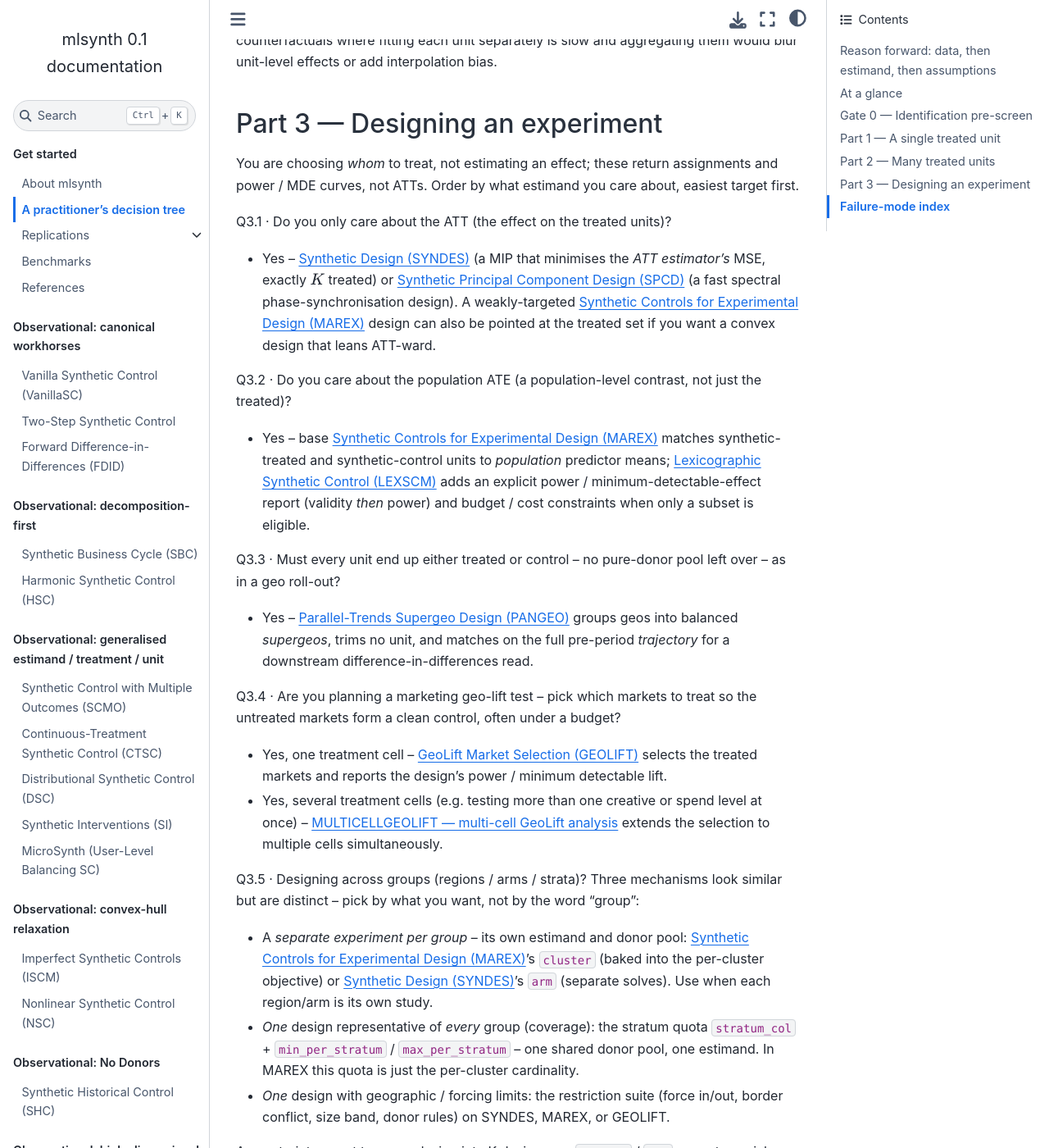
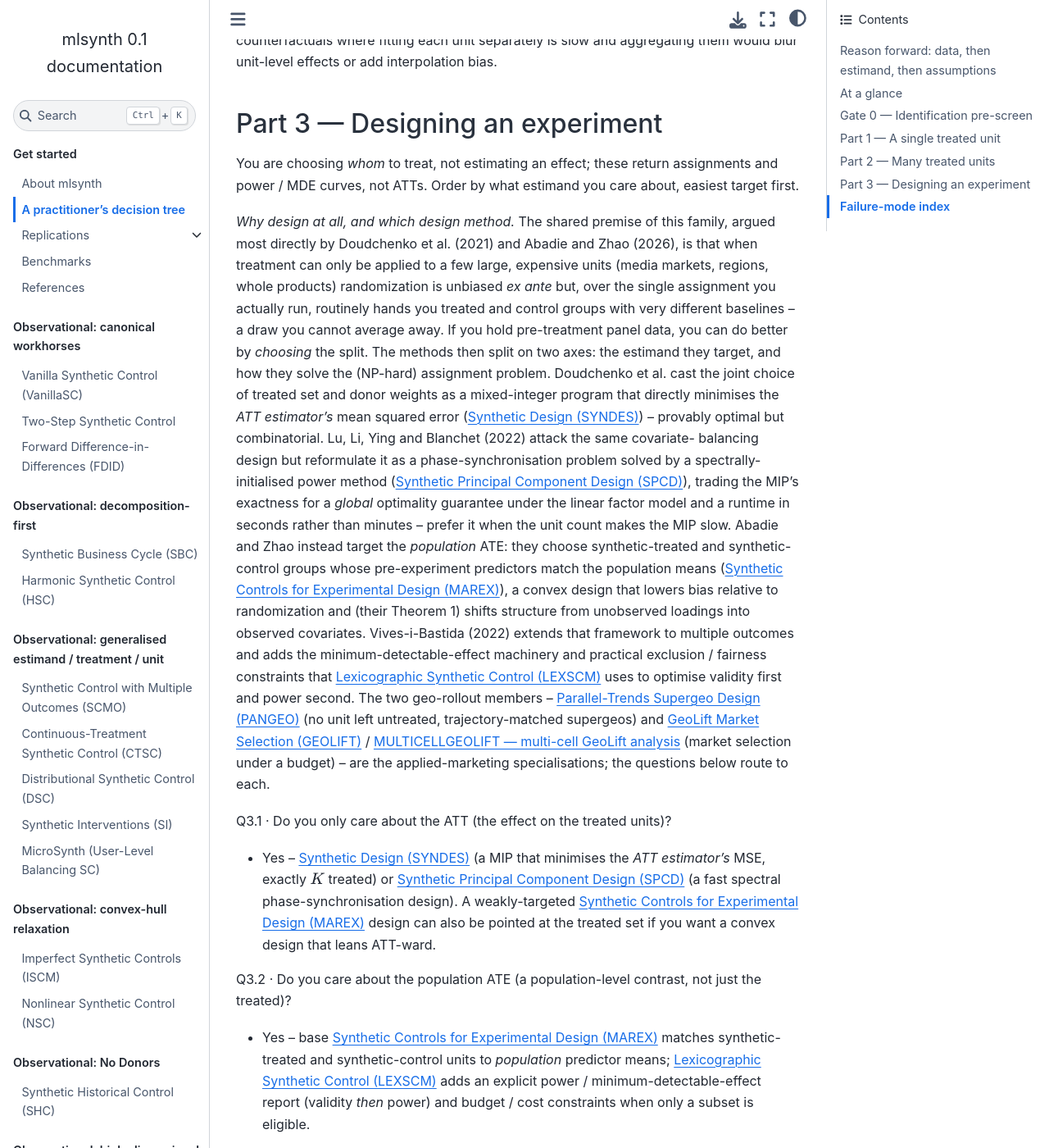
Before and after one commit to jgreathouse9/mlsynth, a Sphinx documentation site: the page built from docs/choose.rst, in a window 1280 px wide and 1400 px high, scrolled down 16184 px. Shown: the whole window at 82% size. Built offline with Sphinx 7.4.7 and the Sphinx Book theme 1.1.4, drawn with Linux system fonts in a browser that asks for light colours.

Commit message:
docs(choose): ground the experimental-design family (Part 3)
Add an author-grounded "why design, and which design method" remark at the top
of Part 3, distinguishing the design estimators by estimand and solver: SYNDES
(Doudchenko et al. 2021) MIP minimising the ATT estimator's MSE; SPCD (Lu, Li,
Ying & Blanchet 2022) the same balancing design reformulated as phase
synchronisation with a global guarantee and second-scale runtime; MAREX (Abadie
& Zhao 2026) convex population-ATE predictor matching that beats randomization
on bias; LEXSCM (Abadie-Zhao + Vives-i-Bastida 2022) validity-then-power with
MDE and exclusion/fairness constraints; and the PANGEO / GEOLIFT geo-rollout
specialisations.

Co-Authored-By: Claude Opus 4.8 <noreply@anthropic.com>
Claude-Session: https://claude.ai/code/session_015nRd88pbMUETcrkKY1S6Hr

```diff
--- a/docs/choose.rst
+++ b/docs/choose.rst
@@ -672,6 +672,34 @@ You are choosing *whom* to treat, not estimating an effect; these return
 assignments and power / MDE curves, not ATTs. Order by what estimand you care
 about, easiest target first.
 
+*Why design at all, and which design method.* The shared premise of this family,
+argued most directly by Doudchenko et al. (2021) and Abadie and Zhao (2026), is
+that when treatment can only be applied to a few large, expensive units (media
+markets, regions, whole products) randomization is unbiased *ex ante* but, over
+the single assignment you actually run, routinely hands you treated and control
+groups with very different baselines -- a draw you cannot average away. If you
+hold pre-treatment panel data, you can do better by *choosing* the split. The
+methods then split on two axes: the estimand they target, and how they solve the
+(NP-hard) assignment problem. Doudchenko et al. cast the joint choice of treated
+set and donor weights as a mixed-integer program that directly minimises the
+*ATT estimator's* mean squared error (:doc:`syndes`) -- provably optimal but
+combinatorial. Lu, Li, Ying and Blanchet (2022) attack the same covariate-
+balancing design but reformulate it as a phase-synchronisation problem solved by
+a spectrally-initialised power method (:doc:`spcd`), trading the MIP's
+exactness for a *global* optimality guarantee under the linear factor model and
+a runtime in seconds rather than minutes -- prefer it when the unit count makes
+the MIP slow. Abadie and Zhao instead target the *population* ATE: they choose
+synthetic-treated and synthetic-control groups whose pre-experiment predictors
+match the population means (:doc:`marex`), a convex design that lowers bias
+relative to randomization and (their Theorem 1) shifts structure from unobserved
+loadings into observed covariates. Vives-i-Bastida (2022) extends that framework
+to multiple outcomes and adds the minimum-detectable-effect machinery and
+practical exclusion / fairness constraints that :doc:`lexscm` uses to optimise
+validity first and power second. The two geo-rollout members -- :doc:`pangeo`
+(no unit left untreated, trajectory-matched supergeos) and :doc:`geolift` /
+:doc:`multicellgeolift` (market selection under a budget) -- are the
+applied-marketing specialisations; the questions below route to each.
+
 Q3.1 · Do you only care about the ATT (the effect on the treated units)?
 
 * Yes -- :doc:`syndes` (a MIP that minimises the *ATT estimator's* MSE, exactly
```
